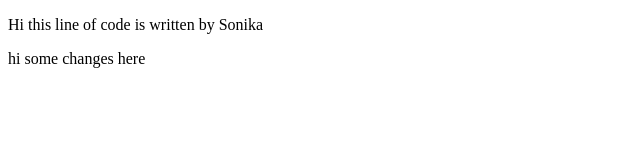
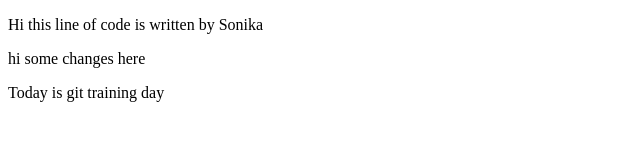
Before and after one commit to sonikabaniya/WLiT-Git-Training, a plain HTML site: page index.html in a window 1280 px wide. Shown: the whole page, without its empty margins (0-640 px from the left). Drawn offline with Linux system fonts and the light colour scheme.

Commit message:
added todays date

```diff
--- a/index.html
+++ b/index.html
@@ -9,5 +9,6 @@
 <body>
     <p>Hi this line of code is written by Sonika</p>
     <p>hi some changes here</p>
+    <p>Today is git training day</p>
 </body>
 </html>
```
